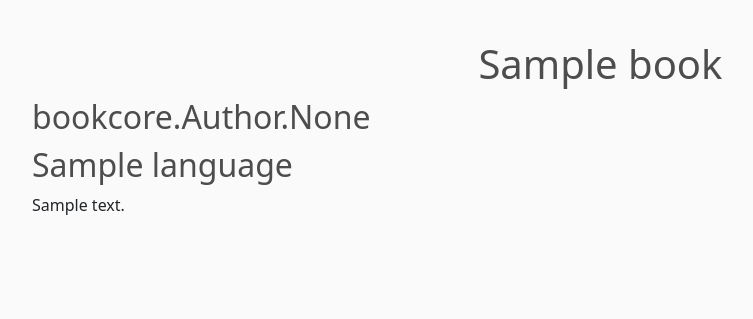
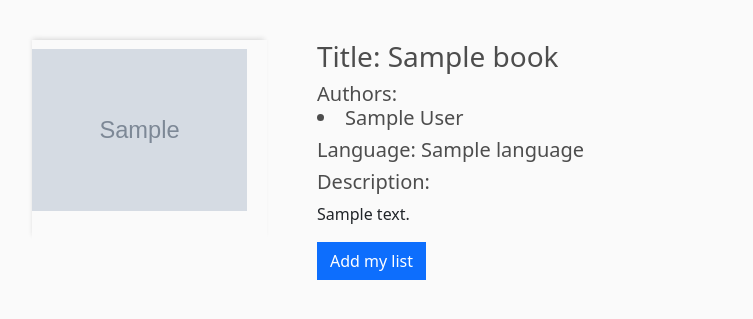
Before and after one commit to teudis/following-book, a Django app: page /book/detail/1 in a window 1280 px wide. Shown: the part 73-392 px from the top of the page, without its empty margins (50-803 px from the left). Run offline with Django 4.2, Linux system fonts and the light colour scheme; a user stored in the database is signed in; tables that the repository leaves empty hold one stand-in row (values such as "Sample post"); grey boxes marked "Sample" are stand-in pictures.

Commit message:
Refactoring Details View and Lists

```diff
--- a/bookcore/static/css/base.css
+++ b/bookcore/static/css/base.css
@@ -35,17 +35,6 @@ h1,h2,h3,h4,h5,h6{
 	margin-left: 15px;
 }
 
-#cart-total{
-	display: block;
-	text-align: center;
-	color:#fff;
-	background-color: red;
-	width: 20px;
-	height: 25px;
-	border-radius: 50%;
-	font-size: 14px;
-}
-
 .col-lg-4, .col-lg-6, .col-lg-8, .col-lg-12{
 	margin-top: 10px;
 }
@@ -64,51 +53,17 @@ h1,h2,h3,h4,h5,h6{
 	padding: 5px;
 }
 
-.cart-row{
-	display: flex;
-    align-items: flex-stretch;
-    padding-bottom: 10px;
-    margin-bottom: 10px;
-    border-bottom: 1px solid #ececec;
-
-}
-
-.quantity{
-	display: inline-block;
-	font-weight: 700;
-	padding-right:10px;
-
-
-}
-
-.chg-quantity{
-	width: 12px;
-	cursor: pointer;
-	display: block;
-	margin-top: 5px;
-	transition:.1s;
-}
-
-.chg-quantity:hover{
-	opacity: .6;
-}
-
-
-.hidden{
-	display: none!important;
-}
 
 
 .book-detail {
     text-align:justify;
 }
 
-
-
 .book-detail img {
-    width:40%;
+    width:90%;
     float:left;
     padding:0 20px 20px 0;
+
 }
 
 .book-detail h1 {
--- a/bookcore/templates/book/detail.html
+++ b/bookcore/templates/book/detail.html
@@ -5,21 +5,31 @@
 {% endblock %}
 {% block content %}
 <div class="book-detail">
-<img src="{{ book.image.url }}">
-<h1>{{ book.title }}</h1>
-<h2>
-    {{ book.author }}
-</h2>
-<h2>
-    {% for genre in book.genre.all %}
-        <li> {{ genre }}</li>
-    {% endfor %}
-</h2>
+    <div class="row">
+        <div id="book" class="col-lg-3">
+            <img src="{{ book.image}}" class="thumbnail">
+        </div>
+        <div id="book" class="col-lg-9">
+            <h3>Title: {{ book.title }}</h3>
+            <h5> Authors:
+                {% for a in book.author.all %}
+                    <li> {{ a }}</li>
+                {% endfor %}
+            </h5>
+            <h5> Language:
+                {{ book.language }}
+            </h5>
+            <h5>Description:</h5>
+            {{ book.summary|linebreaks }}
+            <a class="btn btn-primary" href="{% url 'book-add' book.id %}">Add my list</a>
+        </div>
+    </div>
 
-<h2>
-    {{ book.language }}
-</h2>
-{{ book.summary|linebreaks }}
+
+
+
+
+
 </div>
 
 {% endblock %}
--- a/bookcore/templates/book/list.html
+++ b/bookcore/templates/book/list.html
@@ -11,8 +11,12 @@
         <div class="box-element product">
             <h6><strong>{{book.title}}</strong></h6>
             <hr>
+            {% if user.is_authenticated %}
             <a class="btn btn-primary" href="{% url 'book-add' book.id %}">Add my list</a>
             <a class="btn btn-outline-success" href="{{ book.get_absolute_url }}">View</a>
+            {% else %}
+            <a class="btn btn-outline-success" href="{{ book.get_absolute_url }}">View</a>
+            {% endif %}
 
         </div>
     </div>
--- a/bookcore/templates/book/list_read.html
+++ b/bookcore/templates/book/list_read.html
@@ -21,7 +21,7 @@
         <thead>
           <tr>
             <th width="35%">Title</th>
-            <th>Author</th>
+            <th>Authors</th>
             <th>Actions</th>
           </tr>
         </thead>
@@ -30,7 +30,9 @@
             {% for b in list.books.all %}
           <tr>
             <td>{{ b.title }} </td>
-            <td>{{ b.author }} </td>
+            <td>{% for a in b.author.all %}
+              <li> {{ a }}</li>
+          {% endfor %} </td>
             <td>
 
               <form method="POST" action="eliminar/{{postre.id}}">
```
